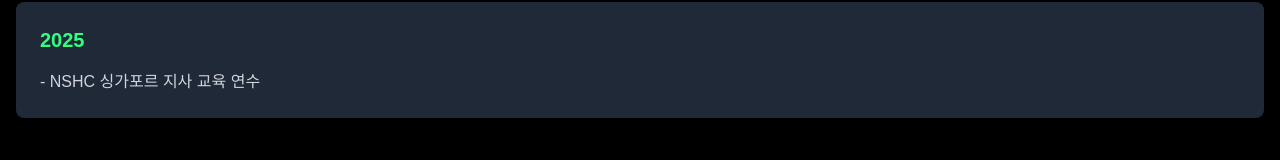
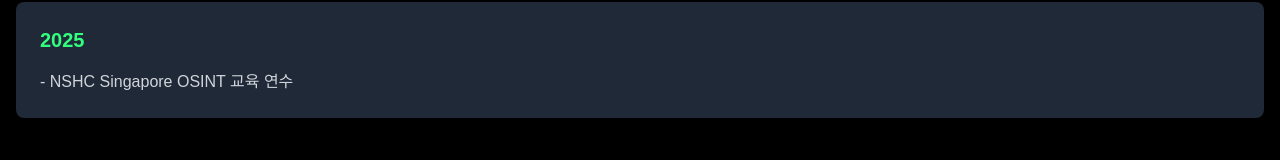
Before and after one commit to me0w2en/me0w2en.github.io, a Next.js app: page / in a window 1280 px wide. Shown: the part 3182-3342 px from the top of the page. Built offline with nearby package versions, Linux system fonts and the light colour scheme.

Commit message:
Feat: Timeline 파일의 2025년 경력 수정

```diff
--- a/src/components/Timeline.tsx
+++ b/src/components/Timeline.tsx
@@ -23,7 +23,7 @@
   {
     year: "2025",
     activities: [
-      "NSHC 싱가포르 지사 교육 연수"
+      "NSHC Singapore OSINT 교육 연수"
     ],
   },
 ];
```
